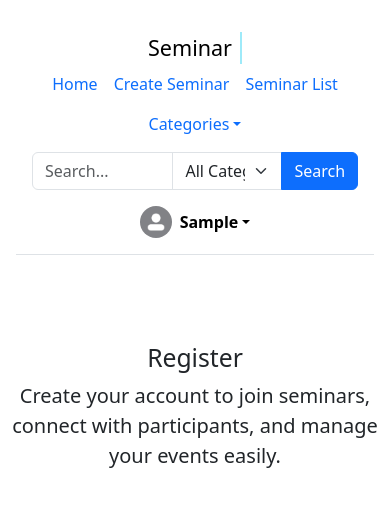
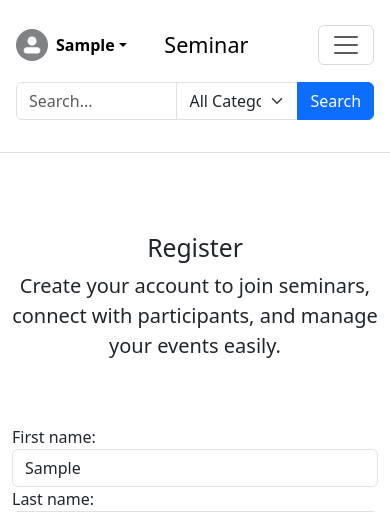
Before and after one commit to yoonesrahimian/seminar, a Django app: page /accounts/edit_profile/ in a window 390 px wide. Shown: the top 512 px of the page. Run offline with Django 5.2, Linux system fonts and the light colour scheme; the visitor is signed in with stand-in values (Sample User, id 1); data comes from the database, SQL or seed files in the repository; some libraries are stand-ins or nearby versions.

Commit message:
responsive-header

```diff
--- a/templates/header.html
+++ b/templates/header.html
@@ -36,26 +36,11 @@
 </header> -->
 
 {% load static %}
-<header class="p-3">
-  <div class="d-flex flex-wrap align-items-center justify-content-center justify-content-lg-start p-3 mb-4 border-bottom">
-    <a href="{% url 'home' %}" class="text-black text-decoration-none border-end pe-2 border-2 border-info-subtle"><span class="fs-4">Seminar</span></a>
-    <ul class="nav col-12 col-lg-auto me-lg-auto mb-2 justify-content-center mb-md-0">
-      <li><a href="{% url 'home' %}" class="nav-link px-2">Home</a></li>
-      <li><a href="{% url 'new_seminar' %}" class="nav-link px-2">Create Seminar</a></li>
-      <li><a href="{% url 'seminar_list' %}" class="nav-link px-2">Seminar List</a></li>
-      <li>
-        <div class="dropdown">
-          <a class="nav-link px-2 dropdown-toggle" href="" role="button" data-bs-toggle="dropdown" aria-expanded="false">Categories</a>
-
-          <ul class="dropdown-menu">
-            {% for category in categories %}
-            <li><a class="dropdown-item {% if current_category.id == category.id %}active{% endif %}" href="{% url 'seminar_list' %}?category={{ category.id }}">{{ category.name }}</a></li>
-            {% endfor %}
-          </ul>
-        </div>
-      </li>
-    </ul>
-    <form class="col-12 col-lg-auto mb-3 mb-lg-0 me-lg-3" method="get" action="{% url 'seminar_list' %}">
+<nav class="navbar navbar-expand-sm">
+  <div class="mx-auto">
+  <div class="d-flex flex-wrap align-items-center justify-content-between justify-content-lg-start p-3 mb-4 border-bottom">
+    <a href="{% url 'home' %}" class="navbar-brand pe-3 order-2 order-sm-2 order-lg-first"><span class="fs-4">Seminar</span></a>
+    <form class="col-12 col-lg-auto my-3 my-lg-0 me-lg-3 order-4 order-sm-4 order-lg-3" method="get" action="{% url 'seminar_list' %}">
       <div class="input-group">
         <input name="search" type="text" class="form-control w-25" placeholder="Search..." value="{{ request.GET.search }}">
         <select name="category" class="form-select">
@@ -67,7 +52,7 @@
         <button class="btn btn-primary" type="submit">Search</button>
       </div>
     </form>
-    <div class="text-end">
+    <div class="text-end order-1 order-sm-1 order-lg-last">
       {% if user.is_authenticated %}
       <div class="d-flex">
       <div class="dropdown">
@@ -100,5 +85,27 @@
       <a href="{% url 'register' %}" class="btn btn-primary">Sign-up</a>
       {% endif %}
     </div>
+    <button class="navbar-toggler order-3" type="button" data-bs-toggle="collapse" data-bs-target="#navbarMenu" aria-controls="navbarMenu" aria-expanded="false" aria-label="Toggle navigation">
+        <span class="navbar-toggler-icon"></span>
+    </button>
+    <div class="collapse navbar-collapse" id="navbarMenu">
+      <ul class="navbar-nav ms-auto col-12 col-lg-auto me-lg-auto mb-2 justify-content-center mb-md-0 order-last">
+        <li class="nav-item"><a href="{% url 'home' %}" class="nav-link text-primary px-2">Home</a></li>
+        <li class="nav-item"><a href="{% url 'new_seminar' %}" class="nav-link text-primary px-2">Create Seminar</a></li>
+        <li class="nav-item"><a href="{% url 'seminar_list' %}" class="nav-link text-primary px-2">Seminar List</a></li>
+        <li class="nav-item">
+          <div class="dropdown">
+            <a class="nav-link px-2 text-primary dropdown-toggle" href="" role="button" data-bs-toggle="dropdown" aria-expanded="false">Categories</a>
+
+            <ul class="dropdown-menu">
+              {% for category in categories %}
+              <li><a class="dropdown-item {% if current_category.id == category.id %}active{% endif %}" href="{% url 'seminar_list' %}?category={{ category.id }}">{{ category.name }}</a></li>
+              {% endfor %}
+            </ul>
+          </div>
+        </li>
+      </ul>
+    </div>
   </div>
-</header>
+  </div>
+</nav>
```
